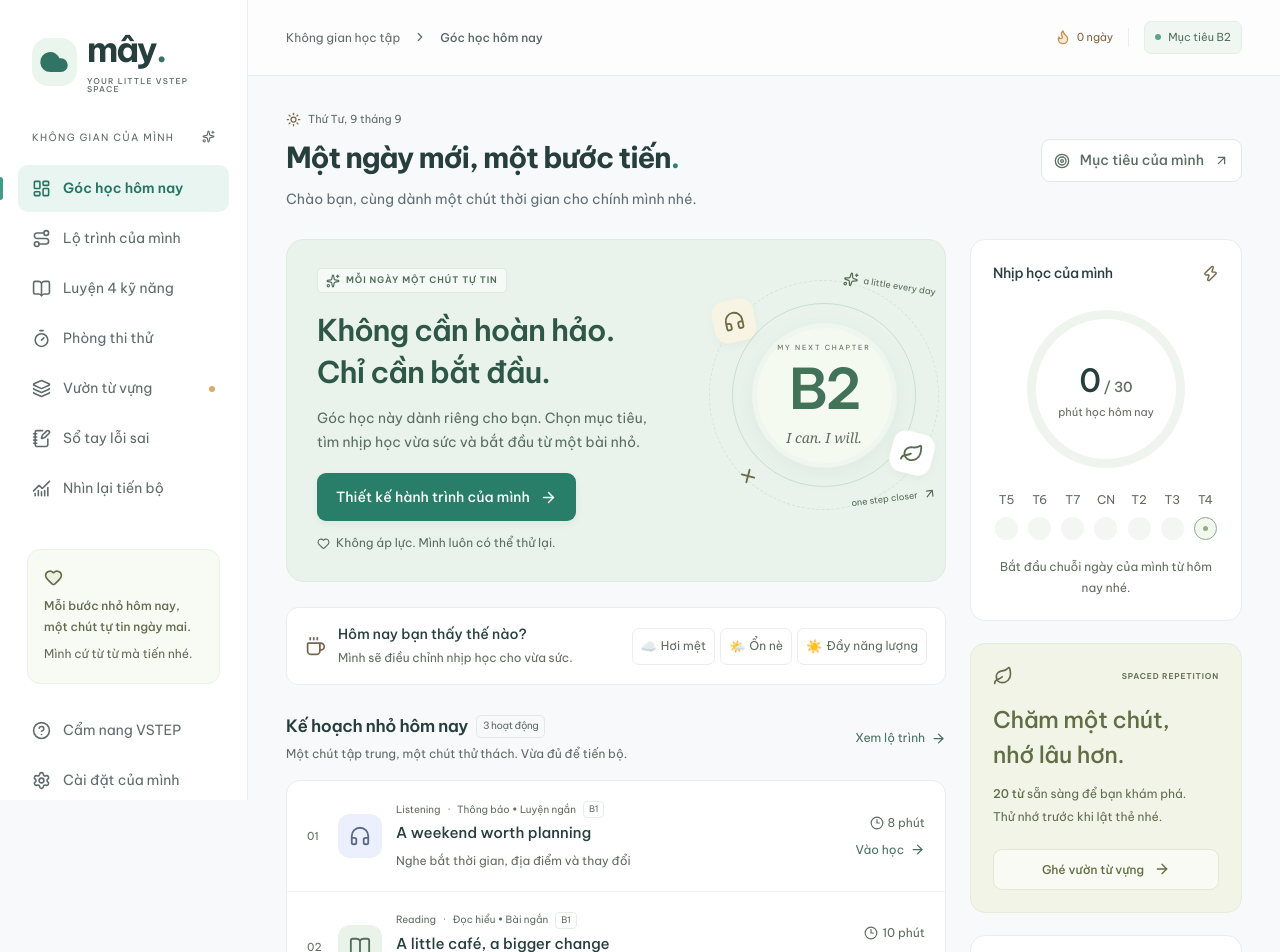
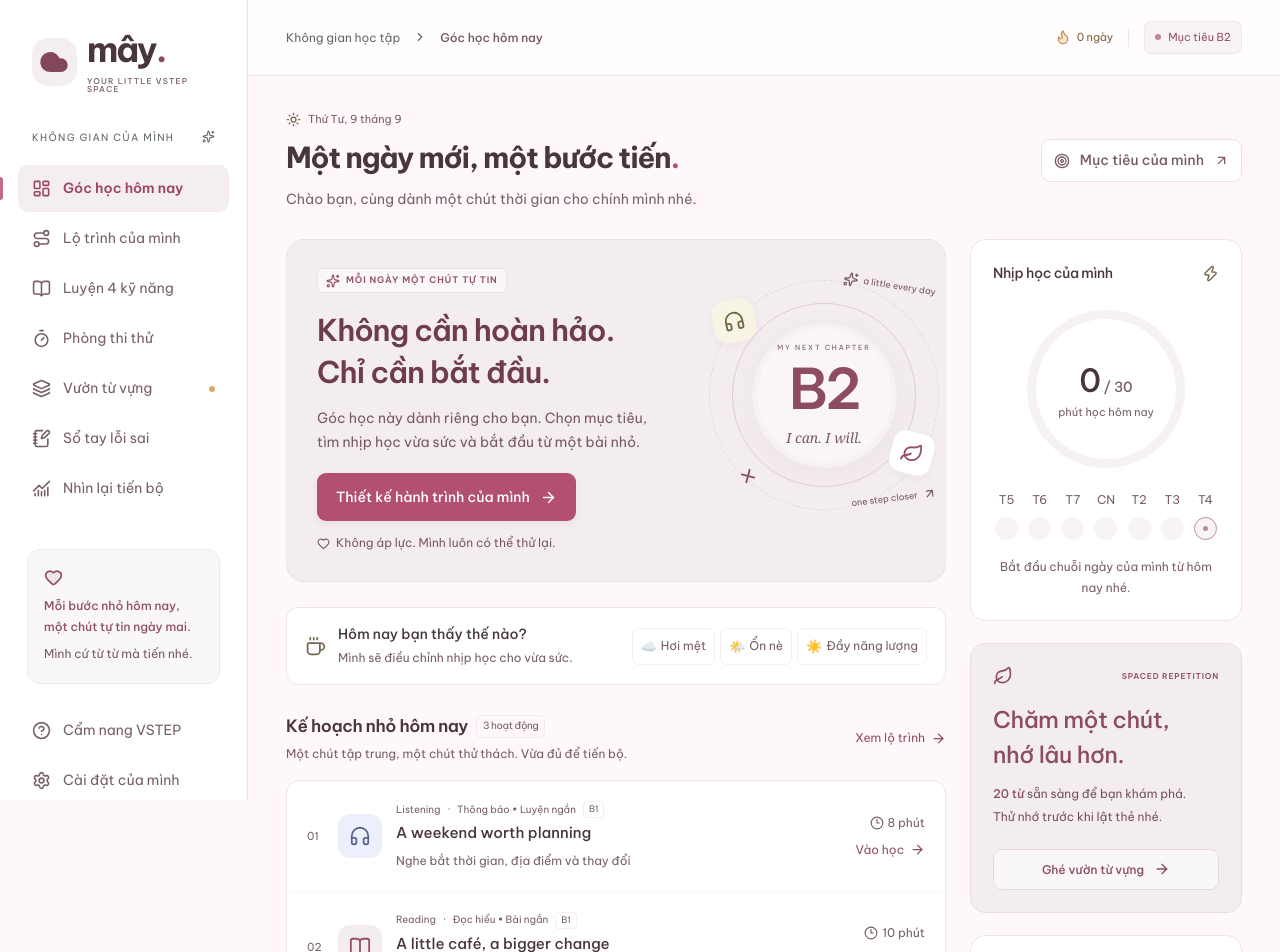
Before and after one commit to binhphanbp/vstep, a Next.js app: page / in a window 1280 px wide. Shown: the top 952 px of the page. Built offline with nearby package versions, Linux system fonts and the light colour scheme.

Commit message:
Refresh interface with pastel rose theme

```diff
--- a/src/app/globals.css
+++ b/src/app/globals.css
@@ -1,15 +1,15 @@
 @import "tailwindcss";
 @theme inline {
   --font-sans: var(--font-main);
-  --color-background: #f7f9fb;
-  --color-foreground: #263e3c;
+  --color-background: #fff8fb;
+  --color-foreground: #49353d;
 }
 :root {
-  --bg: #f7f9fb;
-  --ink: #263e3c;
-  --muted: #5e7072;
-  --line: #e8eeed;
-  --mint: #238776;
+  --bg: #fff8fb;
+  --ink: #49353d;
+  --muted: #75636a;
+  --line: #f1e3e9;
+  --rose: #b44f74;
 }
 * {
   box-sizing: border-box;
@@ -83,11 +83,11 @@
 input:focus-visible,
 select:focus-visible,
 textarea:focus-visible {
-  outline: 3px solid #46a997;
+  outline: 3px solid #c06d8c;
   outline-offset: 4px;
 }
 ::selection {
-  background: #c7e7dc;
+  background: #e3cfd6;
 }
 .custom-cursor {
   display: none;
@@ -118,8 +118,8 @@
   .custom-cursor-dot {
     width: 7px;
     height: 7px;
-    background: #f47742;
-    box-shadow: 0 0 0 3px rgb(244 119 66 / 8%);
+    background: #d85d86;
+    box-shadow: 0 0 0 3px rgb(216 93 134 / 8%);
     transition:
       opacity 120ms ease,
       background-color 160ms ease;
@@ -127,9 +127,9 @@
   .custom-cursor-ring {
     width: 36px;
     height: 36px;
-    border: 1px solid rgb(244 119 66 / 82%);
+    border: 1px solid rgb(216 93 134 / 82%);
     background: rgb(255 255 255 / 10%);
-    box-shadow: 0 3px 16px rgb(244 119 66 / 10%);
+    box-shadow: 0 3px 16px rgb(216 93 134 / 10%);
     transition:
       width 180ms cubic-bezier(0.2, 0.8, 0.2, 1),
       height 180ms cubic-bezier(0.2, 0.8, 0.2, 1),
@@ -144,17 +144,17 @@
   .custom-cursor-ring.is-interactive {
     width: 48px;
     height: 48px;
-    border-color: rgb(35 135 118 / 72%);
-    background: rgb(35 135 118 / 8%);
+    border-color: rgb(180 79 116 / 72%);
+    background: rgb(180 79 116 / 8%);
   }
   .custom-cursor-ring.is-disabled {
     width: 32px;
     height: 32px;
-    border-color: rgb(94 112 114 / 45%);
+    border-color: rgb(117 99 106 / 45%);
     background: transparent;
   }
   .custom-cursor-dot.is-pressed {
-    background: #238776;
+    background: #b44f74;
   }
 }
 .skip-link {
@@ -200,16 +200,16 @@
   font-size: 8px;
   letter-spacing: 1.9px;
   margin-top: 8px;
-  color: #5f6a67;
+  color: #785e67;
   font-weight: 500;
 }
 .brand-dot {
-  color: #3b7263;
+  color: #894a5f;
 }
 .brand-mark {
-  color: #317364;
-  display: flex;
-  background: #eaf5ee;
+  color: #83475b;
+  display: flex;
+  background: #f5eef1;
   width: 48px;
   height: 48px;
   align-items: center;
@@ -231,19 +231,19 @@
   padding: 12px 14px;
   border-radius: 10px;
   margin: 3px 0;
-  color: #5e6b68;
+  color: #785e67;
   font-size: 13px;
   transition:
     background 0.2s,
     color 0.2s;
 }
 .nav-item:hover {
-  background: #f4f8f6;
-  color: var(--mint);
+  background: #faf7f8;
+  color: var(--rose);
 }
 .nav-item.active {
-  background: #e9f5f0;
-  color: #247562;
+  background: #f4eef0;
+  color: #9d4564;
   font-weight: 600;
 }
 .nav-item.active:before {
@@ -252,7 +252,7 @@
   left: 0;
   width: 3px;
   height: 23px;
-  background: #409c82;
+  background: #c26b8a;
   border-radius: 0 3px 3px 0;
 }
 .nav-dot {
@@ -269,23 +269,23 @@
 .love-note {
   padding: 18px 16px;
   margin: 0 9px 23px;
-  background: #f8faf4;
-  border: 1px solid #edf0e4;
+  background: #faf7f8;
+  border: 1px solid #f0e8eb;
   border-radius: 13px;
 }
 .love-note > svg {
-  color: #606c49;
-  fill: #edf1df;
+  color: #8f4d63;
+  fill: #efe5e8;
 }
 .love-note p {
   font-size: 12px;
   font-weight: 500;
-  color: #5f6c4d;
+  color: #914e64;
   margin: 8px 0 5px;
 }
 .love-note > span {
   font-size: 10px;
-  color: #626a59;
+  color: #755a63;
 }
 .profile-link {
   display: flex;
@@ -341,7 +341,7 @@
 }
 .breadcrumb strong {
   font-weight: 500;
-  color: #556663;
+  color: #71565f;
 }
 .topbar-right {
   display: flex;
@@ -365,18 +365,18 @@
   display: flex;
   align-items: center;
   gap: 7px;
-  background: #f0f7f3;
-  border: 1px solid #e2efe7;
+  background: #f8f3f5;
+  border: 1px solid #efe6e9;
   padding: 6px 10px;
   border-radius: 7px;
-  color: #506f5c;
+  color: #955067;
 }
 .status-dot {
   display: inline-block;
   width: 6px;
   height: 6px;
   border-radius: 50%;
-  background: #5ca58b;
+  background: #c1849c;
 }
 .page {
   max-width: 1440px;
@@ -400,14 +400,14 @@
   gap: 7px;
   align-items: center;
   font-size: 11px;
-  color: #606a67;
+  color: #785e67;
   margin-bottom: 10px;
 }
 .eyebrow svg {
   color: #766646;
 }
 .mint-text {
-  color: var(--mint);
+  color: var(--rose);
 }
 .button {
   display: inline-flex;
@@ -429,20 +429,20 @@
   transform: translateY(-1px);
 }
 .button.primary {
-  background: #287e69;
+  background: #b24f72;
   color: white;
-  box-shadow: 0 3px 7px #176d5312;
+  box-shadow: 0 3px 7px #923d5e12;
 }
 .button.primary:hover {
-  background: #1b6856;
+  background: #923d5e;
 }
 .button.secondary {
   background: white;
-  border-color: #e1e9e5;
-  color: #596d64;
+  border-color: #ece2e5;
+  color: #795964;
 }
 .button.secondary:hover {
-  background: #f5faf7;
+  background: #faf7f8;
 }
 .button.small {
   font-size: 12px;
@@ -454,8 +454,8 @@
   border-color: #f1d1ce;
 }
 .button.ghost {
-  color: var(--mint);
-  background: #edf6f2;
+  color: var(--rose);
+  background: #f6f1f3;
 }
 .icon-button {
   display: inline-flex;
@@ -465,7 +465,7 @@
   border-radius: 8px;
 }
 .icon-button:hover {
-  background: #eaf2ee;
+  background: #f3edef;
 }
 .dashboard-grid {
   display: grid;
@@ -484,8 +484,8 @@
   gap: 22px;
 }
 .welcome-card {
-  background: #e9f3ec;
-  border: 1px solid #deebe1;
+  background: #f3edef;
+  border: 1px solid #ece1e5;
   border-radius: 18px;
   padding: 28px 30px;
   min-height: 302px;
@@ -505,11 +505,11 @@
   font-size: 9px;
   letter-spacing: 0.9px;
   font-weight: 600;
-  color: #4f6e5a;
+  color: #945066;
 }
 .welcome-content .capsule {
   background: #fff9;
-  border: 1px solid #ddeade;
+  border: 1px solid #ebe0e4;
   padding: 4px 8px;
   border-radius: 5px;
   font-size: 9px;
@@ -520,17 +520,17 @@
   font-weight: 600;
   letter-spacing: -0.9px;
   margin: 14px 0 12px;
-  color: #2e5748;
+  color: #6f3c4d;
 }
 .welcome-content p {
   font-size: 13px;
-  color: #586d60;
+  color: #7a5863;
   max-width: 345px;
   margin-bottom: 18px;
 }
 .welcome-foot {
   font-size: 10px;
-  color: #596d5f;
+  color: #795964;
   display: flex;
   align-items: center;
   gap: 6px;
@@ -548,7 +548,7 @@
 .orbit-ring {
   position: absolute;
   border-radius: 50%;
-  border: 1px solid #c5decba6;
+  border: 1px solid #ddcad0a6;
 }
 .orbit-ring.outer {
   width: 230px;
@@ -559,19 +559,19 @@
 .orbit-ring.inner {
   width: 184px;
   height: 184px;
-  border: 1px solid #c8dfce;
+  border: 1px solid #dfccd2;
 }
 .orbit-center {
   width: 145px;
   height: 145px;
   border-radius: 50%;
-  background: #f5faf1;
+  background: #faf5f7;
   display: flex;
   flex-direction: column;
   align-items: center;
   justify-content: center;
-  box-shadow: 0 5px 25px #5c8b5412;
-  border: 5px solid #f5faf180;
+  box-shadow: 0 5px 25px #a85d7612;
+  border: 5px solid #faf5f780;
   background-clip: padding-box;
 }
 .orbit-center strong {
@@ -579,17 +579,17 @@
   line-height: 1.3;
   font-weight: 600;
   letter-spacing: -3px;
-  color: #427258;
+  color: #8e4c62;
 }
 .orbit-center > span:first-child {
   font-size: 7px;
   letter-spacing: 1.8px;
-  color: #5d6c5a;
+  color: #785b65;
 }
 .orbit-center > span:last-child {
   font-family: Georgia, serif;
   font-style: italic;
-  color: #5f6c5a;
+  color: #785b65;
   font-size: 14px;
 }
 .orbit-label {
@@ -599,7 +599,7 @@
   align-items: center;
   gap: 5px;
   z-index: 1;
-  color: #586d57;
+  color: #7a5763;
 }
 .orbit-label.top {
   top: 8px;
@@ -618,7 +618,7 @@
   border-radius: 13px;
   display: grid;
   place-items: center;
-  box-shadow: 0 3px 9px #68865610;
+  box-shadow: 0 3px 9px #a75b7510;
 }
 .orbit-badge.headphones {
   left: 14px;
@@ -631,14 +631,14 @@
   right: 16px;
   bottom: 46px;
   background: #fff;
-  color: #596d4e;
+  color: #924f65;
   transform: rotate(15deg);
 }
 .orbit-star {
   position: absolute;
   bottom: 33px;
   left: 38px;
-  color: #6b6a47;
+  color: #8d4c61;
   transform: rotate(15deg);
 }
 .mood-bar {
@@ -666,7 +666,7 @@
 }
 .mood-bar span:not(.mood-button span) {
   font-size: 10px;
-  color: #5f6b63;
+  color: #785e67;
 }
 .mood-options {
   display: flex;
@@ -674,13 +674,13 @@
 }
 .mood-button {
   font-size: 10px;
-  border: 1px solid #e9eeea;
+  border: 1px solid #f4f0f1;
   padding: 7px 8px;
   border-radius: 7px;
   display: flex;
   gap: 4px;
   align-items: center;
-  color: #5b6c61;
+  color: #775c65;
   white-space: nowrap;
   background: #fff;
 }
@@ -688,9 +688,9 @@
   font-size: 13px;
 }
 .mood-button.selected {
-  background: #f0f7e9;
-  border-color: #c8dbb2;
-  color: #586f3f;
+  background: #f6eef1;
+  border-color: #d5bcc4;
+  color: #8a4a60;
 }
 .section-heading {
   display: flex;
@@ -707,15 +707,15 @@
 }
 .section-heading p {
   font-size: 12px;
-  color: #5f6b63;
+  color: #785e67;
   margin-top: 3px;
 }
 .soft-badge {
   font-size: 10px;
-  border: 1px solid #e3eae6;
+  border: 1px solid #f0eaec;
   border-radius: 5px;
   padding: 2px 6px;
-  color: #5f6b62;
+  color: #785e67;
   font-weight: 400;
 }
 .text-link {
@@ -723,11 +723,11 @@
   gap: 6px;
   align-items: center;
   font-size: 12px;
-  color: #497060;
+  color: #914e64;
   white-space: nowrap;
 }
 .text-link:hover {
-  color: #266c55;
+  color: #7c3c52;
 }
 .plan-list {
   background: white;
@@ -740,22 +740,22 @@
   gap: 14px;
   align-items: center;
   padding: 20px;
-  border-bottom: 1px solid #f0f3f1;
+  border-bottom: 1px solid #f9f7f7;
   transition: background 0.15s;
 }
 .plan-row:last-child {
   border-bottom: 0;
 }
 .plan-row:hover {
-  background: #f8fbf9;
+  background: #faf7f8;
 }
 .step-number {
   font-size: 11px;
-  color: #626b63;
+  color: #7a6069;
   width: 17px;
 }
 .step-number.done {
-  color: var(--mint);
+  color: var(--rose);
 }
 .skill-icon {
   width: 44px;
@@ -771,8 +771,8 @@
   color: #5c6889;
 }
 .skill-icon.reading {
-  background: #e9f3ea;
-  color: #4f6f58;
+  background: #f3edef;
+  color: #945067;
 }
 .skill-icon.writing {
   background: #fbefdc;
@@ -791,18 +791,18 @@
   align-items: center;
   gap: 7px;
   font-size: 10px;
-  color: #5e6b62;
+  color: #785e67;
   margin-bottom: 3px;
 }
 .lesson-kicker > span:first-child {
   color: #646865;
 }
 .mini-tag {
-  border: 1px solid #e7ede8;
+  border: 1px solid #f3eeef;
   border-radius: 4px;
   padding: 0 5px;
   font-size: 9px;
-  color: #5f6b62;
+  color: #785e67;
 }
 .plan-row h3 {
   font-size: 14px;
@@ -810,7 +810,7 @@
 }
 .plan-row p {
   font-size: 12px;
-  color: #606b61;
+  color: #795f68;
   margin-top: 4px;
 }
 .plan-row-end {
@@ -823,7 +823,7 @@
   display: flex;
   gap: 4px;
   align-items: center;
-  color: #5f6b61;
+  color: #785e67;
   font-size: 11px;
 }
 .row-action {
@@ -831,10 +831,10 @@
   gap: 6px;
   align-items: center;
   font-size: 11px;
-  color: #477060;
+  color: #904d64;
 }
 .row-action.finished {
-  color: #566c5c;
+  color: #795662;
 }
 .skills-grid {
   display: grid;
@@ -842,7 +842,7 @@
   gap: 12px;
 }
 .skill-card {
-  border: 1px solid #e6ece9;
+  border: 1px solid #f2edee;
   border-radius: 12px;
   background: #fff;
   padding: 16px;
@@ -852,7 +852,7 @@
 }
 .skill-card:hover {
   transform: translateY(-3px);
-  box-shadow: 0 6px 16px #536e5c09;
+  box-shadow: 0 6px 16px #79546109;
 }
 .skill-card-top {
   display: flex;
@@ -874,12 +874,12 @@
 }
 .skill-card p {
   font-size: 11px;
-  color: #5e6b63;
+  color: #785e67;
   margin-top: 4px;
 }
 .skill-progress-track {
   height: 4px;
-  background: #f0f3f2;
+  background: #f9f7f7;
   border-radius: 4px;
   margin: 15px 0 7px;
   overflow: hidden;
@@ -891,7 +891,7 @@
   border-radius: 4px;
 }
 .reading .skill-progress-track span {
-  background: #8db99a;
+  background: #be9aa6;
 }
 .writing .skill-progress-track span {
   background: #d7b78c;
@@ -904,11 +904,11 @@
   justify-content: space-between;
   gap: 4px;
   font-size: 9px;
-  color: #5e6c60;
+  color: #785e67;
 }
 .skill-card-foot strong {
   font-weight: 500;
-  color: #5a6c5d;
+  color: #785b65;
 }
 .panel {
   background: #fff;
@@ -936,7 +936,7 @@
   --progress: 0%;
   height: 158px;
   width: 158px;
-  background: conic-gradient(#79aa87 var(--progress), #eff4ef 0);
+  background: conic-gradient(#b18493 var(--progress), #f6f1f3 0);
   border-radius: 50%;
   padding: 9px;
   display: grid;
@@ -961,12 +961,12 @@
 }
 .progress-ring strong span {
   font-size: 14px;
-  color: #5f6a60;
+  color: #785e67;
   letter-spacing: 0;
 }
 .progress-ring small {
   font-size: 11px;
-  color: #606b60;
+  color: #795f68;
 }
 .week-days {
   display: flex;
@@ -979,71 +979,71 @@
   align-items: center;
   gap: 7px;
   font-size: 10px;
-  color: #616b61;
+  color: #795f68;
 }
 .day-dot {
   width: 23px;
   height: 23px;
-  background: #f3f6f2;
+  background: #f8f4f5;
   border-radius: 50%;
   display: grid;
   place-items: center;
 }
 .day-dot.complete {
-  background: #99ba9e;
+  background: #c3a2ad;
   color: white;
 }
 .day-dot.today {
-  border: 1px solid #89ad8f;
-  background: #f3f8ef;
+  border: 1px solid #b8909d;
+  background: #f8f3f5;
 }
 .day-dot.today > span {
   width: 5px;
   height: 5px;
-  background: #91ac84;
+  background: #b68c9a;
   border-radius: 50%;
 }
 .small-note {
   font-size: 11px;
-  color: #5f6b5e;
+  color: #785e67;
   text-align: center;
   margin: 16px 0 0;
 }
 .vocab-teaser {
-  background: #f3f4e8;
-  border: 1px solid #e8ebd8;
+  background: #f3edef;
+  border: 1px solid #eadde2;
   border-radius: 15px;
   padding: 22px;
 }
 .vocab-teaser .capsule {
   font-size: 8px;
-  color: #636b4d;
+  color: #904e64;
   letter-spacing: 0.8px;
 }
 .vocab-teaser .icon-soft {
-  color: #646c49;
+  color: #8f4d63;
 }
 .vocab-teaser h2 {
   font-size: 23px;
-  color: #626d46;
+  color: #8d4c62;
   font-weight: 500;
   line-height: 1.5;
   margin: 17px 0 11px;
 }
 .vocab-teaser p {
   font-size: 12px;
-  color: #626b50;
+  color: #76525e;
   line-height: 1.9;
 }
 .vocab-teaser p strong {
   font-weight: 500;
-  color: #5e6e45;
+  color: #8d4c62;
 }
 .vocab-teaser .button {
   width: 100%;
   background: #fff9;
-  border-color: #e3e8d4;
-  color: #606e41;
+  border-color: #e7d9de;
+  color: #8b4b60;
   margin-top: 20px;
   font-size: 12px;
   padding: 10px;
@@ -1056,23 +1056,23 @@
   font-style: italic;
   font-size: 18px;
   line-height: 1.6;
-  color: #5d6c58;
+  color: #785863;
   margin: 17px 0 10px;
 }
 .small-win p {
   font-size: 12px;
   line-height: 1.9;
-  color: #5f6b5a;
+  color: #765b64;
 }
 .small-win-footer {
-  border-top: 1px solid #eef1e9;
+  border-top: 1px solid #f3ecee;
   margin-top: 19px;
   padding-top: 13px;
   font-size: 10px;
   display: flex;
   align-items: center;
   gap: 6px;
-  color: #5f6b5a;
+  color: #765b64;
 }
 .app-footer {
   max-width: 1440px;
@@ -1080,7 +1080,7 @@
   padding: 6px 38px 22px;
   display: flex;
   justify-content: space-between;
-  color: #606a62;
+  color: #785e67;
   font-size: 10px;
 }
 .app-footer span:first-child {
@@ -1101,7 +1101,7 @@
   flex-direction: column;
   align-items: center;
   justify-content: center;
-  color: var(--mint);
+  color: var(--rose);
   gap: 20px;
 }
 .toast {
@@ -1109,11 +1109,11 @@
   bottom: 26px;
   left: 50%;
   transform: translateX(-50%);
-  background: #244b40;
+  background: #573341;
   color: #fff;
   border-radius: 12px;
   padding: 13px 22px;
-  box-shadow: 0 8px 30px #244b4026;
+  box-shadow: 0 8px 30px #57334126;
   z-index: 100;
   max-width: 90vw;
 }
@@ -1132,9 +1132,9 @@
   color: #9a5547;
 }
 .notice.success {
-  background: #eaf5ec;
-  border-color: #d4e8d8;
-  color: #4c7053;
+  background: #f5eef1;
+  border-color: #e7d9de;
+  color: #934f66;
 }
 .notice a {
   text-decoration: underline;
@@ -1173,14 +1173,14 @@
   gap: 7px;
 }
 .filter.active {
-  background: #e7f3ed;
-  border-color: #bcd7c9;
-  color: #2c755c;
+  background: #f3ecee;
+  border-color: #d7c0c8;
+  color: #844359;
 }
 .search-input,
 .field input,
 .field select {
-  border: 1px solid #dae4de;
+  border: 1px solid #e8dadf;
   background: white;
   border-radius: 9px;
   min-height: 44px;
@@ -1231,21 +1231,21 @@
   justify-content: space-between;
   align-items: center;
   font-size: 12px;
-  color: #5e6a63;
+  color: #775e66;
 }
 .pill {
   display: inline-flex;
   border-radius: 5px;
-  background: #f2f5f2;
+  background: #fbf9fa;
   padding: 3px 8px;
   font-size: 11px;
-  color: #5b6b60;
+  color: #765d65;
 }
 .empty-state {
   padding: 55px 25px;
   text-align: center;
   background: white;
-  border: 1px dashed #d4e4d9;
+  border: 1px dashed #e5d7dc;
   border-radius: 16px;
   display: flex;
   flex-direction: column;
@@ -1253,7 +1253,7 @@
   gap: 14px;
 }
 .empty-state svg {
-  color: #596d5f;
+  color: #795964;
 }
 .empty-state p {
   max-width: 510px;
@@ -1290,7 +1290,7 @@
   display: flex;
   align-items: center;
   gap: 8px;
-  border: 1px solid #dce7e0;
+  border: 1px solid #eadde2;
   background: #fff;
   padding: 9px 15px;
   border-radius: 10px;
@@ -1318,12 +1318,12 @@
   white-space: pre-line;
   font-size: 16px;
   line-height: 1.95;
-  color: #536762;
+  color: #73535e;
 }
 .panel-label {
   font-size: 11px;
   letter-spacing: 1.4px;
-  color: #5c6b5c;
+  color: #775d66;
   margin-bottom: 12px;
   font-weight: 600;
 }
@@ -1350,7 +1350,7 @@
   display: flex;
   align-items: flex-start;
   gap: 10px;
-  border: 1px solid #e3eae5;
+  border: 1px solid #f0eaec;
   border-radius: 8px;
   padding: 10px 12px;
   margin-top: 8px;
@@ -1360,19 +1360,19 @@
 }
 .option input {
   margin-top: 5px;
-  accent-color: var(--mint);
+  accent-color: var(--rose);
   flex-shrink: 0;
 }
 .option:hover {
-  background: #f5f9f6;
+  background: #faf7f8;
 }
 .option.chosen {
-  background: #edf6f0;
-  border-color: #a8cfb6;
+  background: #f6f1f3;
+  border-color: #ccafb9;
 }
 .option.correct {
-  background: #eaf5eb;
-  border-color: #9ec6a4;
+  background: #f5eef1;
+  border-color: #caacb6;
 }
 .option.wrong {
   background: #fff0ed;
@@ -1382,10 +1382,10 @@
   font-size: 13px;
   line-height: 1.8;
   padding: 12px;
-  background: #f5f8f3;
+  background: #f9f6f7;
   border-radius: 7px;
   margin-top: 12px;
-  color: #5b6d54;
+  color: #795461;
 }
 .answer-submit {
   display: flex;
@@ -1425,7 +1425,7 @@
 .tips-list {
   padding-left: 20px;
   margin: 12px 0;
-  color: #5c6c5a;
+  color: #785b65;
   font-size: 14px;
 }
 .tips-list li {
@@ -1436,7 +1436,7 @@
   width: 100%;
   min-height: 360px;
   resize: vertical;
-  border: 1px solid #dce6df;
+  border: 1px solid #e9dde1;
   border-radius: 11px;
   padding: 20px;
   font-size: 16px;
@@ -1448,7 +1448,7 @@
   justify-content: space-between;
   gap: 12px;
   font-size: 12px;
-  color: #5b6c5e;
+  color: #775c65;
   margin-top: 8px;
 }
 .checklist label {
@@ -1461,14 +1461,14 @@
 }
 .checklist input {
   margin-top: 5px;
-  accent-color: var(--mint);
+  accent-color: var(--rose);
 }
 .result-banner {
   display: flex;
   gap: 18px;
   align-items: center;
-  background: #e8f4ed;
-  border: 1px solid #cfe5d7;
+  background: #f3edef;
+  border: 1px solid #e4d4d9;
   padding: 22px;
   border-radius: 13px;
   margin-bottom: 24px;
@@ -1476,14 +1476,14 @@
 .result-score {
   font-size: 32px;
   font-weight: 600;
-  color: #3d7356;
+  color: #8b4b60;
 }
 .result-banner h2 {
   font-size: 18px;
 }
 .result-banner p {
   font-size: 13px;
-  color: #556e5d;
+  color: #7b5562;
   margin-top: 4px;
 }
 .result-actions {
@@ -1519,7 +1519,7 @@
 }
 summary {
   cursor: pointer;
-  color: #5d6d5d;
+  color: #785e67;
   font-size: 14px;
 }
 details .passage {
@@ -1555,7 +1555,7 @@
   margin-bottom: 20px;
 }
 .section-title svg {
-  color: #586d5d;
+  color: #7a5863;
 }
 .settings-layout {
   display: grid;
@@ -1590,12 +1590,12 @@
 .timeline-number {
   width: 42px;
   height: 42px;
-  background: #ecf5ef;
+  background: #f5f0f2;
   border-radius: 50%;
   display: grid;
   place-items: center;
   flex-shrink: 0;
-  color: #516d5e;
+  color: #78535f;
 }
 .timeline-card p {
   color: var(--muted);
@@ -1626,7 +1626,7 @@
 }
 .stat-card small {
   font-size: 12px;
-  color: #5b6d5c;
+  color: #795c66;
 }
 .activity-chart {
   height: 180px;
@@ -1644,10 +1644,10 @@
   height: 100%;
   gap: 6px;
   font-size: 11px;
-  color: #5c6d5e;
+  color: #785d66;
 }
 .activity-bar {
-  background: #afceb8;
+  background: #ceb3bc;
   border-radius: 5px 5px 0 0;
   width: 70%;
   min-height: 3px;
@@ -1678,9 +1678,9 @@
 }
 .flashcard {
   min-height: 330px;
-  border: 1px solid #dce7d6;
+  border: 1px solid #e7dade;
   border-radius: 20px;
-  background: #f6f8ed;
+  background: #f8f2f4;
   display: flex;
   flex-direction: column;
   justify-content: center;
@@ -1692,27 +1692,27 @@
 }
 .flashcard h2 {
   font-size: 38px;
-  color: #5b6e48;
+  color: #8f4d63;
   letter-spacing: -1.5px;
 }
 .flashcard .ipa {
-  color: #5e6c51;
+  color: #77535f;
   font-size: 15px;
 }
 .flashcard .meaning {
   font-size: 24px;
-  color: #576e4b;
+  color: #914e64;
 }
 .flashcard .example {
   font-family: Georgia, serif;
   font-style: italic;
   font-size: 19px;
   max-width: 550px;
-  color: #5b6e4a;
+  color: #904e64;
 }
 .flashcard small {
   font-size: 12px;
-  color: #606c54;
+  color: #795460;
 }
 .review-buttons {
   display: grid;
@@ -1734,7 +1734,7 @@
   margin-top: 4px;
 }
 .review-buttons button:hover {
-  background: #eaf3e7;
+  background: #f3ecee;
 }
 .vocab-toolbar {
   display: flex;
@@ -1770,7 +1770,7 @@
 }
 .guide-table th {
   text-align: left;
-  background: #f1f6f0;
+  background: #f7f3f4;
   font-weight: 500;
 }
 .guide-table td,
@@ -1784,7 +1784,7 @@
   gap: 10px;
   padding: 17px 0;
   border-bottom: 1px solid var(--line);
-  color: #536e5d;
+  color: #795461;
   font-size: 14px;
 }
 .source-link:last-child {
@@ -1805,19 +1805,19 @@
   gap: 10px;
   align-items: center;
   font-size: 13px;
-  color: #5a6c5d;
+  color: #785b65;
 }
 .exam-stage.current {
-  background: #e9f4eb;
-  border-color: #accdb3;
-  color: #43724f;
+  background: #f4edef;
+  border-color: #cdb0ba;
+  color: #8f4d63;
 }
 .exam-stage.complete {
-  background: #f2f6f0;
+  background: #f7f3f4;
 }
 .exam-progress {
   height: 5px;
-  background: #ecf1e9;
+  background: #f3ecee;
   border-radius: 5px;
   overflow: hidden;
   margin: 20px 0;
@@ -1825,7 +1825,7 @@
 .exam-progress > span {
   display: block;
   height: 100%;
-  background: #8cb494;
+  background: #bc96a3;
 }
 .table-scroll {
   overflow-x: auto;
@@ -1848,8 +1848,8 @@
   border-radius: 7px;
 }
 .tag-list button[aria-pressed="true"] {
-  background: #edf5e9;
-  border-color: #bfd4b6;
+  background: #f4eef0;
+  border-color: #d3bbc3;
 }
 .sidebar-scrim {
   display: none;
@@ -2045,7 +2045,7 @@
     display: block;
     position: fixed;
     inset: 0;
-    background: #1c382d55;
+    background: #4f2b3755;
     z-index: 29;
   }
   .main-shell {
```
Also changed, not shown: src/app/icon.svg, 1 other file (tests, documents, lock files or other folders).
